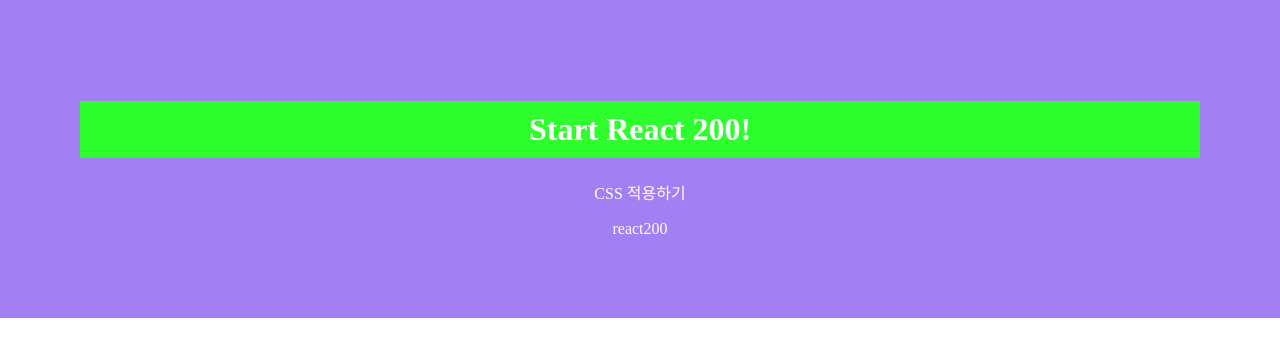
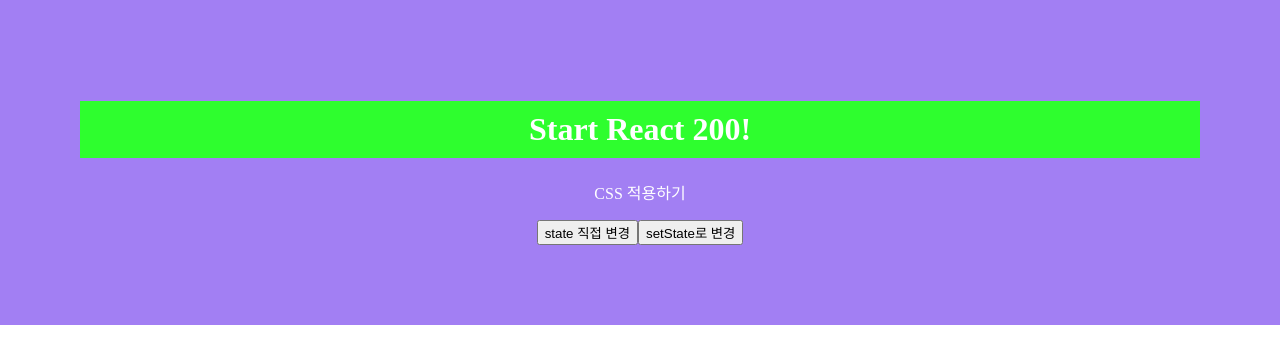
Before and after one commit to Yerim-Choi/React_Study, a React (Create React App) app in the folder client/: page / in a window 1280 px wide. Shown: the top 364 px of the page. Built offline with nearby package versions, Linux system fonts and the light colour scheme.

Commit message:
#R025_setState 사용

```diff
--- a/client/src/App.js
+++ b/client/src/App.js
@@ -1,13 +1,13 @@
 import React from "react";
 import "./App.css";
-import ReactState from "./R024_ReactState";
+import SetState from "./R025_SetState";
 
 function App() {
   return (
     <div>
       <h1>Start React 200!</h1>
       <p>CSS 적용하기</p>
-      <ReactState reactString={"react"} />
+      <SetState />
     </div>
   );
 }
--- /dev/null
+++ b/client/src/R025_SetState.js
@@ -0,0 +1,35 @@
+import React, { Component } from "react";
+
+class R025_SetState extends Component {
+  constructor(props) {
+    super(props);
+    this.state = {
+      StateString: "react",
+    };
+  }
+
+  StateChange = (flag) => {
+    if (flag === "direct") this.stateStateString = "리액트";
+    if (flag === "setState") this.setState({ StateString: "리액트" });
+  };
+
+  render() {
+    return (
+      <div style={{ padding: "0px" }}>
+        <button onClick={(e) => this.StateChange("direct", e)}>
+          state 직접 변경
+        </button>
+        <button onClick={(e) => this.StateChange("setstate", e)}>
+          setState로 변경
+        </button>
+      </div>
+    );
+  }
+}
+
+R025_SetState.defaultProps = {
+  ReactString: "리액트",
+  R0eactNumber: 400,
+};
+
+export default R025_SetState;
```
